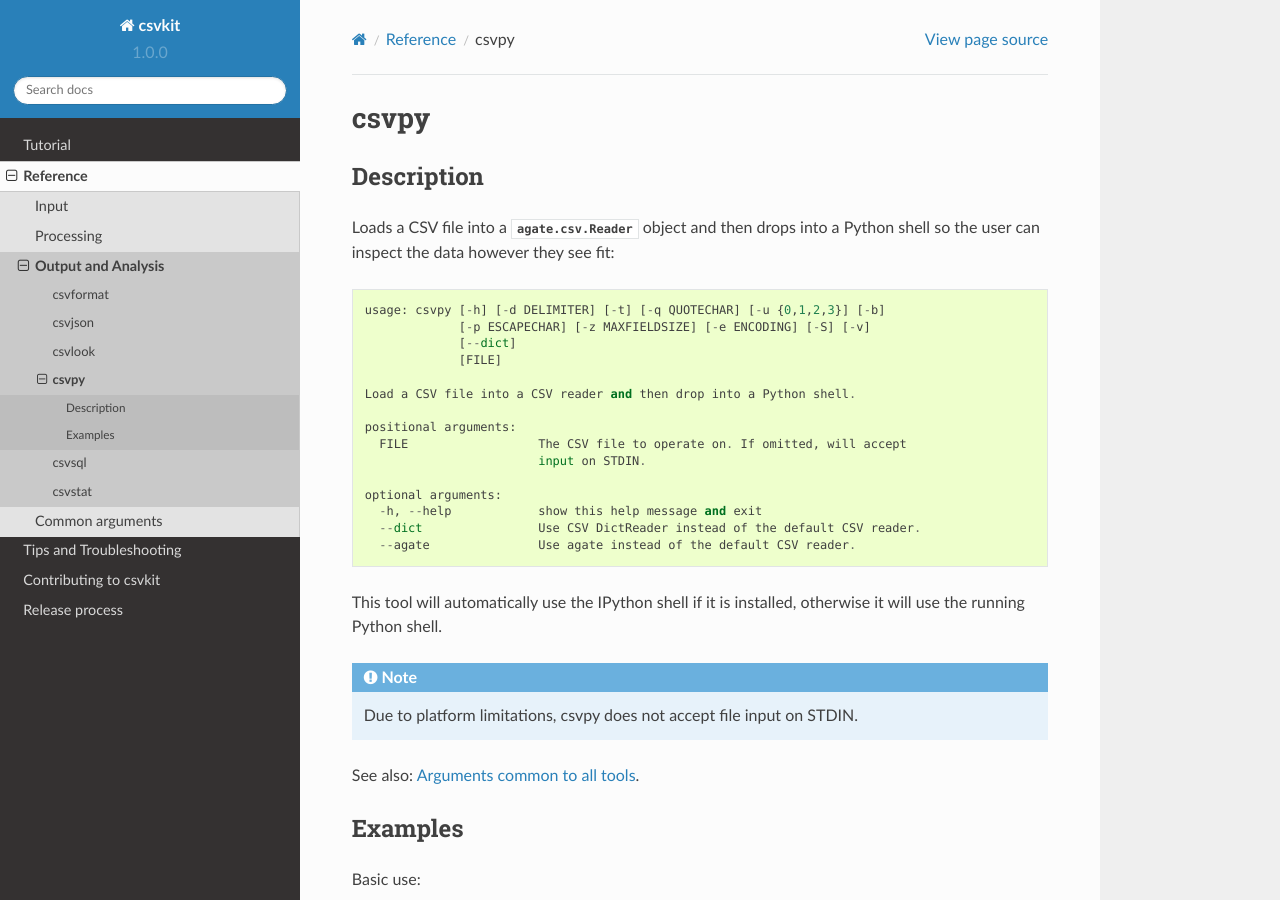
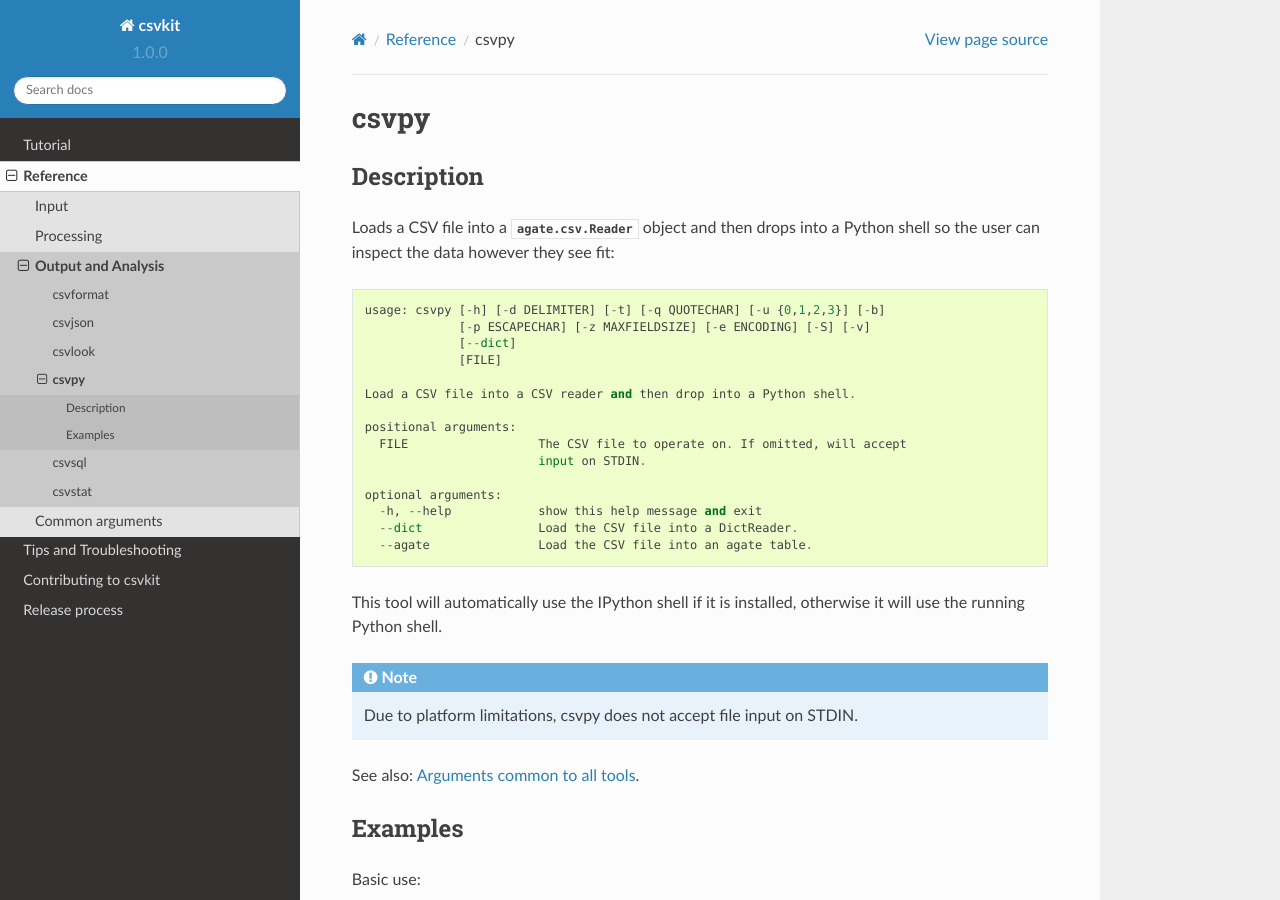
Before and after one commit to wireservice/csvkit, a Sphinx documentation site: the page built from docs/scripts/csvpy.rst, in a window 1280 px wide and 900 px high. Built offline with Sphinx 7.4.7 and the Read the Docs theme 2.0.0, drawn with Linux system fonts in a browser that asks for light colours.

Commit message:
Improve csvpy argument descriptions

```diff
--- a/docs/scripts/csvpy.rst
+++ b/docs/scripts/csvpy.rst
@@ -20,8 +20,8 @@
 
     optional arguments:
       -h, --help            show this help message and exit
-      --dict                Use CSV DictReader instead of the default CSV reader.
-      --agate               Use agate instead of the default CSV reader.
+      --dict                Load the CSV file into a DictReader.
+      --agate               Load the CSV file into an agate table.
 
 This tool will automatically use the IPython shell if it is installed, otherwise it will use the running Python shell.
 
```
Also changed, not shown: 1 other file.
